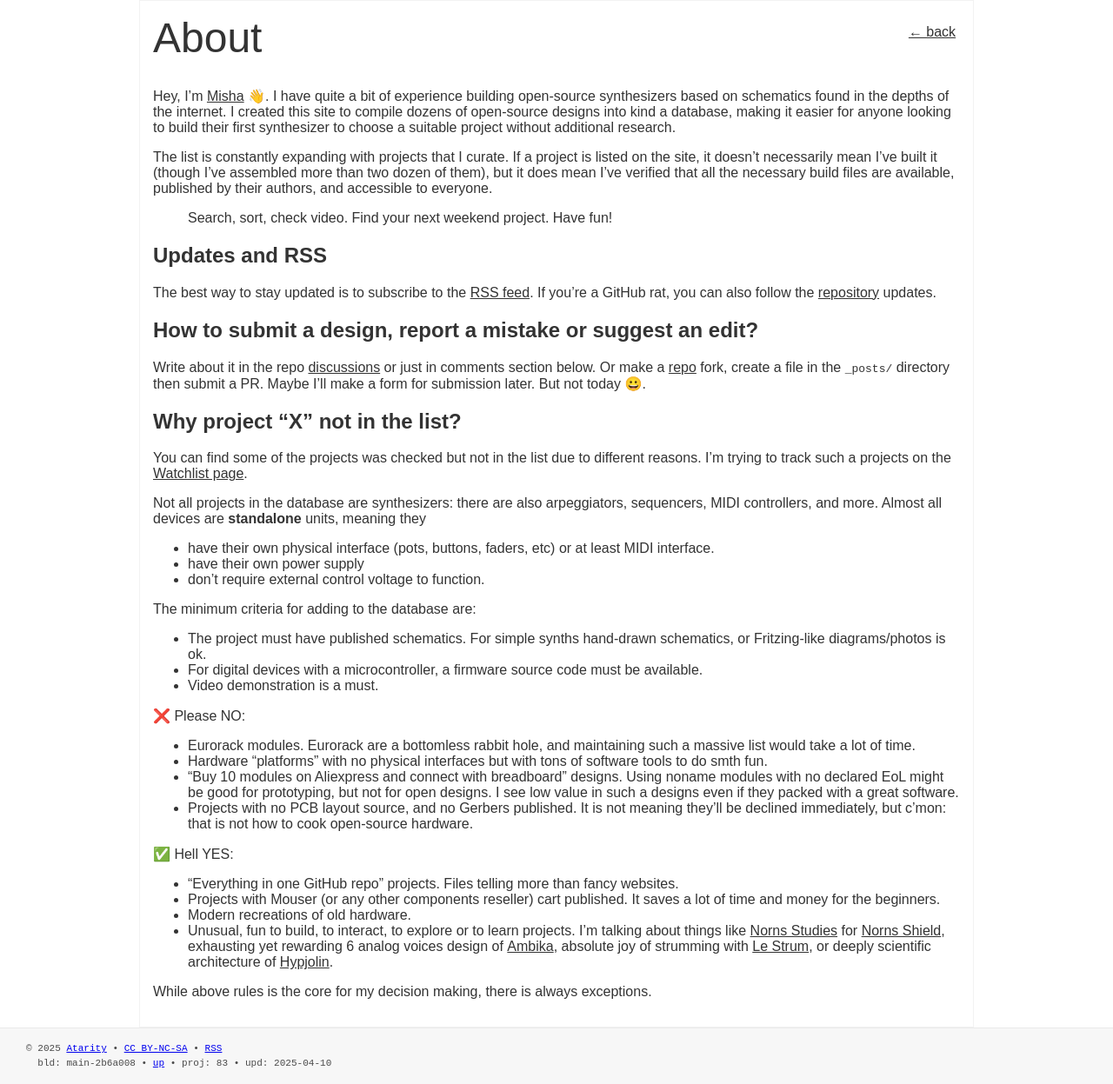
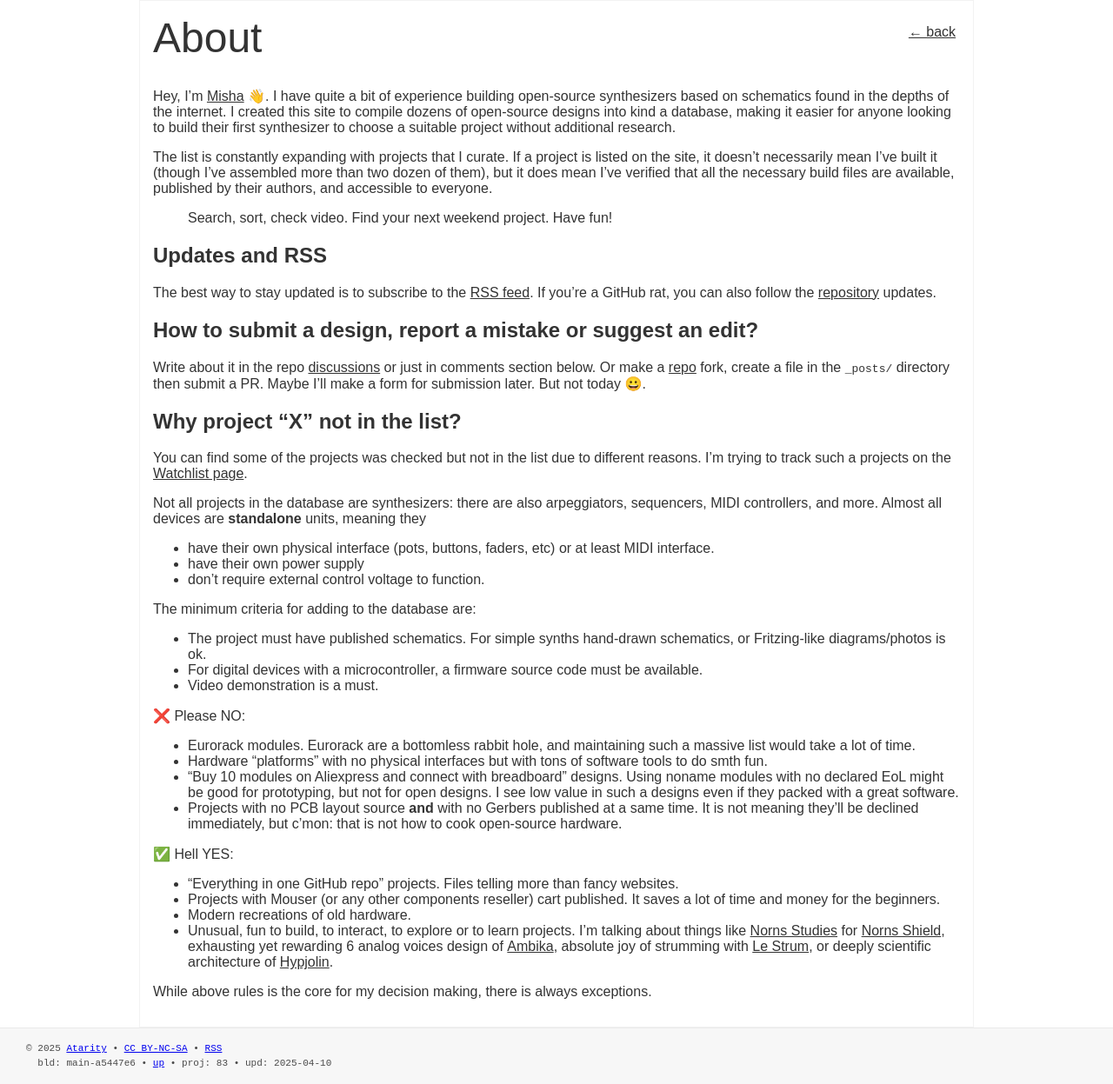
Before and after one commit to Atarity/diy-synths, a Jekyll site: the page built from about.md, in a window 1280 px wide. Shown: the whole page at 87% size. Built offline with Jekyll 4.4.1, drawn with Linux system fonts in a browser that asks for light colours; comment, search, counter and statistics services are not loaded.

```diff
--- a/_data/version.yml
+++ b/_data/version.yml
@@ -1 +1 @@
-build: main-2b6a008
+build: main-a5447e6
--- a/about.md
+++ b/about.md
@@ -33,7 +33,7 @@ The minimum criteria for adding to the database are:
 - Eurorack modules. Eurorack are a bottomless rabbit hole, and maintaining such a massive list would take a lot of time.
 - Hardware "platforms" with no physical interfaces but with tons of software tools to do smth fun.
 - "Buy 10 modules on Aliexpress and connect with breadboard" designs. Using noname modules with no declared EoL might be good for prototyping, but not for open designs. I see low value in such a designs even if they packed with a great software.
-- Projects with no PCB layout source, and no Gerbers published. It is not meaning they'll be declined immediately, but c'mon: that is not how to cook open-source hardware.
+- Projects with no PCB layout source **and** with no Gerbers published at a same time. It is not meaning they'll be declined immediately, but c'mon: that is not how to cook open-source hardware.
 
 ✅ Hell YES:
 - "Everything in one GitHub repo" projects. Files telling more than fancy websites.
```
Also changed, not shown: watchlist.md (+1 -0 lines).
